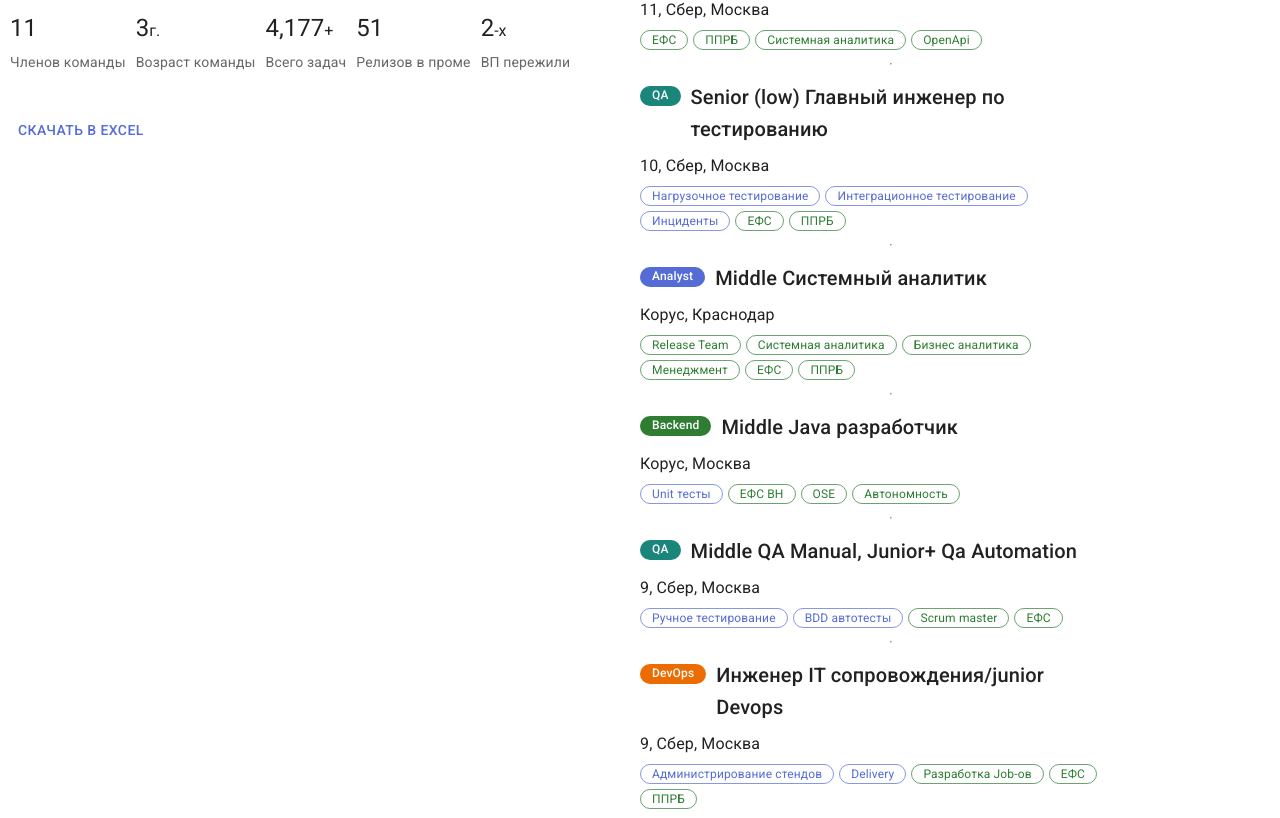
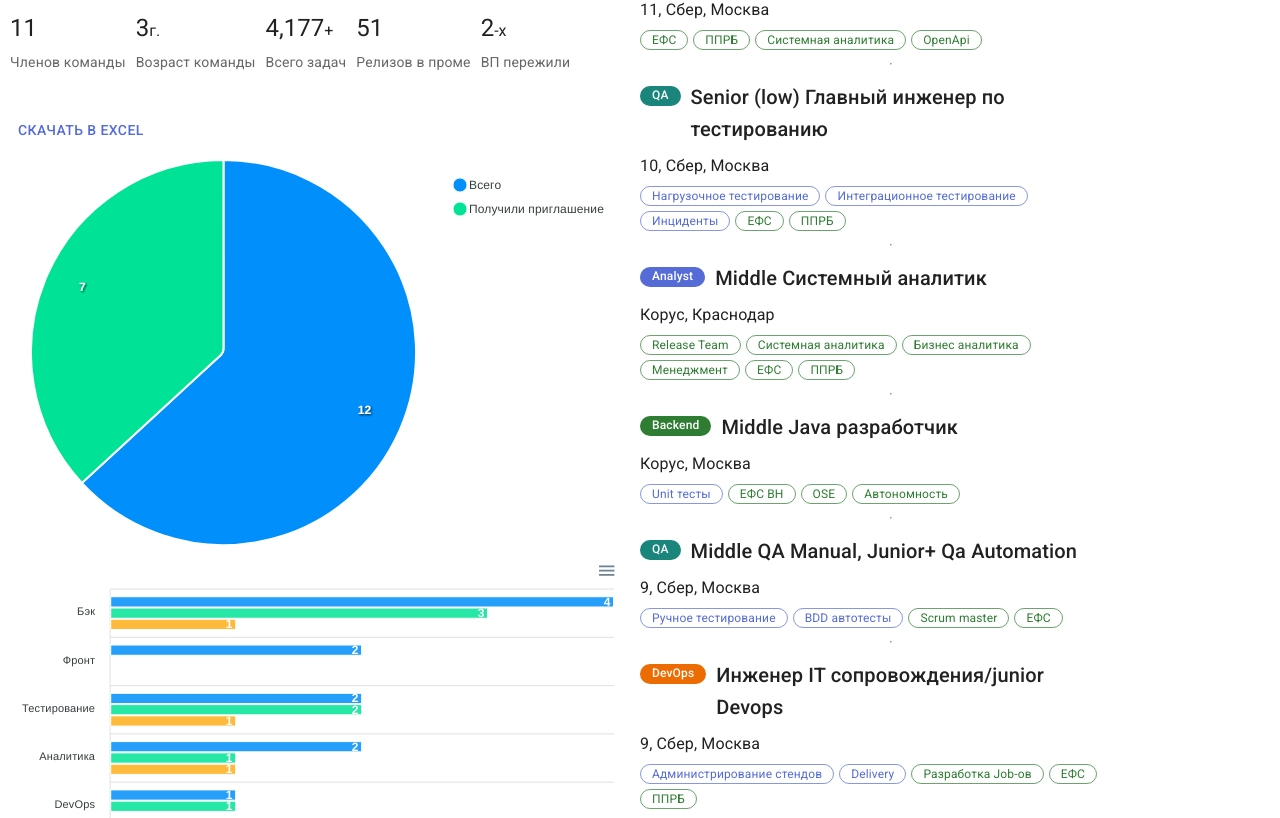
Before and after one commit to Dimsy/team-promotion, a React (Create React App) app: page / in a window 1280 px wide. Shown: the part 482-1300 px from the top of the page. Built offline with nearby package versions, Linux system fonts and the light colour scheme.

Commit message:
Feature: + total ситуация по приглосам

```diff
--- a/src/App.tsx
+++ b/src/App.tsx
@@ -22,7 +22,70 @@
             acc[val.type] = 1
         }
         return acc;
-    }, {})
+    }, {});
+
+    const totalPie = [12,7];
+    const totalPieOptions = {
+        labels: ['Всего', 'Получили приглашение'],
+        dataLabels: {
+            formatter: function (val, opts) {
+                return opts.w.config.series[opts.seriesIndex]
+            },
+        },
+        responsive: [{
+            breakpoint: 480,
+            options: {
+                chart: {
+                    width: 100
+                },
+                legend: {
+                    position: 'bottom'
+                }
+            }
+        }]
+    };
+
+    const progressData = [{
+            name: "Всего",
+            data: [4, 2, 2, 2, 1, 1]
+        }, {
+            name: "Получили приглашение",
+            data: [3, 0, 2, 1, 1, 0]
+        }, {
+            name: "Проведено интервью",
+            data: [1, 0, 1, 1, 0, 0]
+        }];
+
+    const progressOptions  = {
+        plotOptions: {
+            bar: {
+                horizontal: true,
+                dataLabels: {
+                    position: 'top',
+                },
+            }
+        },
+        dataLabels: {
+            enabled: true,
+            offsetX: -6,
+            style: {
+                fontSize: '12px',
+                colors: ['#fff']
+            }
+        },
+        stroke: {
+            show: true,
+            width: 1,
+            colors: ['#fff']
+        },
+        tooltip: {
+            shared: true,
+            intersect: false
+        },
+        xaxis: {
+            categories: ['Бэк', 'Фронт', 'Тестирование', 'Аналитика', 'DevOps', 'Дизайн'],
+        },
+    };
 
     const chartOptions: ApexOptions = {
         labels: Object.keys(dataForGraph),
@@ -121,6 +184,8 @@
                         <Metric label={2} additionalLabel="-x" subLabel={'ВП пережили '}/>
                     </Grid>
                     <Button onClick={() => onDownloadXLSXReportHandler(sortedData)}>Скачать в Excel</Button>
+                    <Chart options={totalPieOptions} series={totalPie} type={'pie'}/>
+                    <Chart options={progressOptions} series={progressData} type={'bar'}/>
                 </Grid>
                 <Grid item xs={12} sm={12} md={5} lg={5}>
                     {selectedSpec &&
--- a/src/data.js
+++ b/src/data.js
@@ -6,6 +6,7 @@
     company: 'Сбер',
     city: 'Москва',
     type: 'Backend',
+    invited: true,
     skills: [
       'k8s',
       'openshift',
@@ -45,6 +46,7 @@
     company: 'Сбер',
     city: 'Москва',
     type: 'QA',
+    invited: true,
     skills: [
       'SQL',
       'oracle',
@@ -79,6 +81,7 @@
     position: 'Senior Frontend developer, UI/UX лид',
     company: 'Корус',
     type: 'Frontend',
+    invited: false,
     city: 'Санкт-Петербург',
     skills: [
       'JavaScript',
@@ -116,6 +119,7 @@
     position: 'Senior Frontend developer, Release Team лид (ВРИО ВП, STL, ЛАС)',
     company: 'Сбер',
     type: 'Team Lead',
+    invited: false,
     city: 'Москва',
     skills: [
       'JavaScript',
@@ -158,6 +162,7 @@
     position: 'Middle Java разработчик',
     city: 'Москва',
     type: 'Backend',
+    invited: true,
     company: 'Корус',
     skills: [
       'Java',
@@ -181,6 +186,7 @@
     level: 9,
     position: 'Middle QA Manual, Junior+ Qa Automation',
     company: 'Сбер',
+    invited: true,
     type: 'QA',
     city: 'Москва',
     skills: [
@@ -207,6 +213,7 @@
     position: 'Инженер IT сопровождения/junior Devops',
     type: 'DevOps',
     company: 'Сбер',
+    invited: false,
     city: 'Москва',
     skills: [
       'ЗНОопс',
@@ -233,6 +240,7 @@
     level: 7,
     position: 'Junior+ Java разработчик',
     type: 'Backend',
+    invited: false,
     city: 'Москва',
     company: 'Сбер',
     skills: [
@@ -259,6 +267,7 @@
     position: 'Middle+ Системный аналитик',
     city: 'Москва',
     type: 'Analyst',
+    invited: false,
     company: 'Сбер',
     skills: [
       'GIT',
@@ -284,6 +293,7 @@
     position: 'Middle Системный аналитик',
     city: 'Краснодар',
     type: 'Analyst',
+    invited: false,
     company: 'Корус',
     skills: [
       'Сбор, описание, анализ бизнес требований',
@@ -308,6 +318,7 @@
     level: 9,
     position: 'Junior+ Системный аналитик',
     city: 'Москва',
+    invited: true,
     type: 'Analyst',
     company: 'ООО "ЭйчТуСофт"',
     skills: [
```
